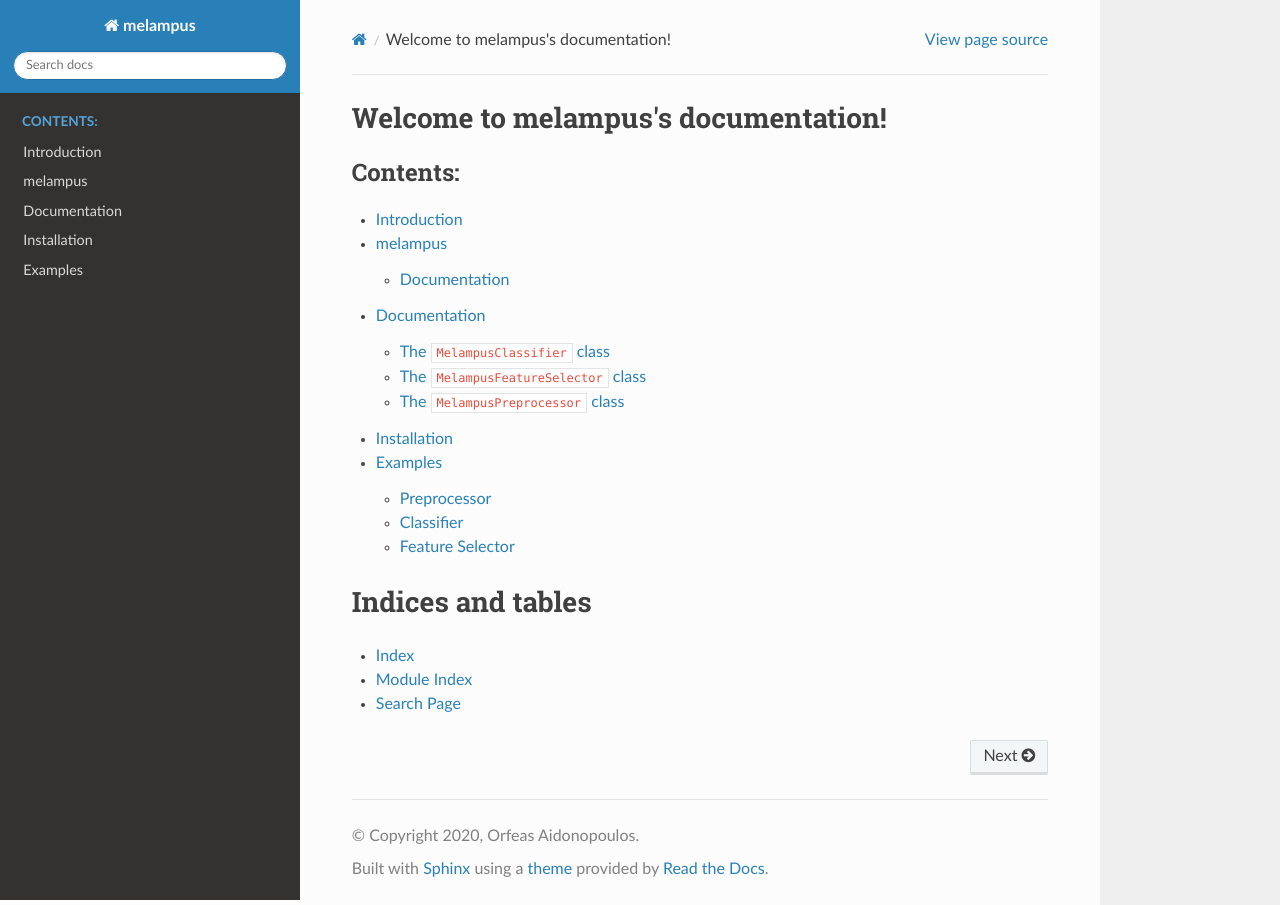
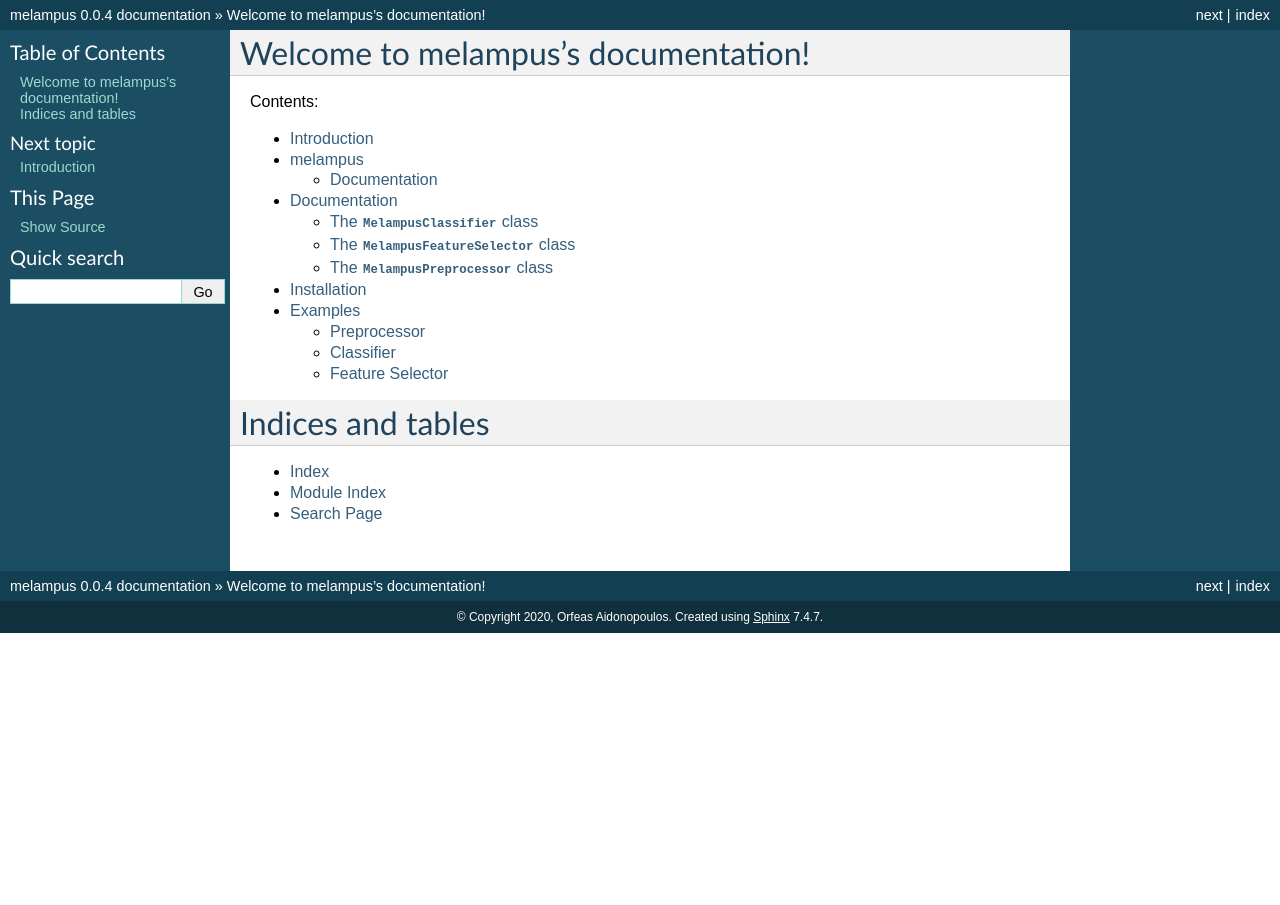
Before and after one commit to medgift/quantimage-melampus, a Sphinx documentation site: the page built from docs/source/index.rst, in a window 1280 px wide. Built offline with Sphinx 7.4.7, drawn with Linux system fonts in a browser that asks for light colours; pages that are not in the unit, such as notebooks, are missing from menus.

Commit message:
change theme

```diff
--- a/docs/source/conf.py
+++ b/docs/source/conf.py
@@ -12,8 +12,9 @@
 #
 import os
 import sys
+
 sys.path.insert(0, os.path.abspath('../../melampus/'))
-#sys.path.append('/home/orfeas/PycharmProjects/melampus/melampus/')
+# sys.path.append('/home/orfeas/PycharmProjects/melampus/melampus/')
 
 
 # -- Project information -----------------------------------------------------
@@ -25,13 +26,12 @@
 # The full version, including alpha/beta/rc tags
 release = '0.0.4'
 
-
 # -- General configuration ---------------------------------------------------
 
 # Add any Sphinx extension module names here, as strings. They can be
 # extensions coming with Sphinx (named 'sphinx.ext.*') or your custom
 # ones.
-extensions = ['sphinx.ext.autodoc','sphinx.ext.viewcode']
+extensions = ['sphinx.ext.autodoc', 'sphinx.ext.viewcode', 'sphinx.ext.githubpages']
 
 # Add any paths that contain templates here, relative to this directory.
 templates_path = ['_templates']
@@ -50,20 +50,20 @@
 #
 # This is also used if you do content translation via gettext catalogs.
 # Usually you set "language" from the command line for these cases.
-language = 'python3'
+language = None
 
 # List of patterns, relative to source directory, that match files and
 # directories to ignore when looking for source files.
 # This pattern also affects html_static_path and html_extra_path.
 exclude_patterns = []
 
-
 # -- Options for HTML output -------------------------------------------------
 
 # The theme to use for HTML and HTML Help pages.  See the documentation for
 # a list of builtin themes.
 #
-html_theme = 'sphinx_rtd_theme'
+#html_theme = 'sphinx_rtd_theme'
+html_theme = 'classic'
 
 # Add any paths that contain custom static files (such as style sheets) here,
 # relative to this directory. They are copied after the builtin static files,
```
